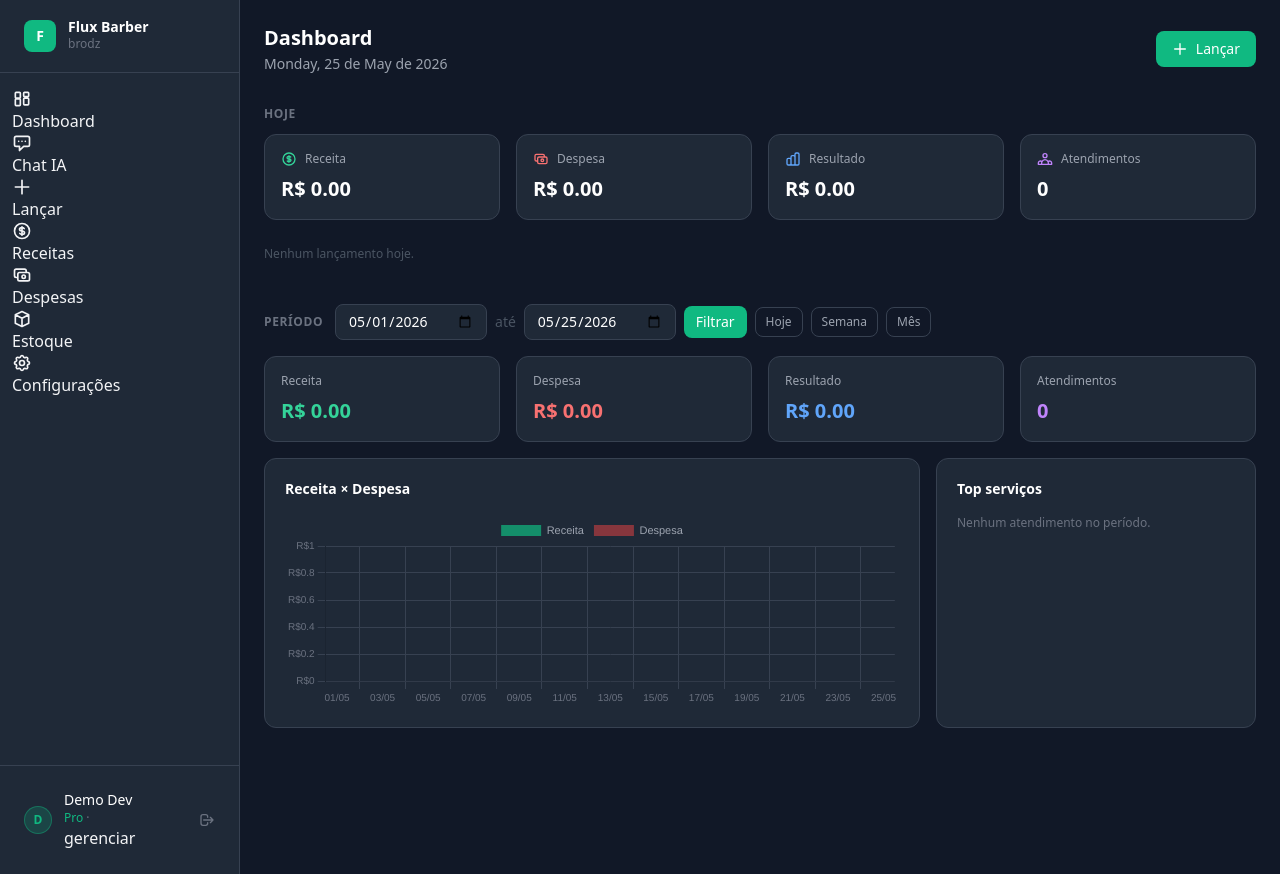
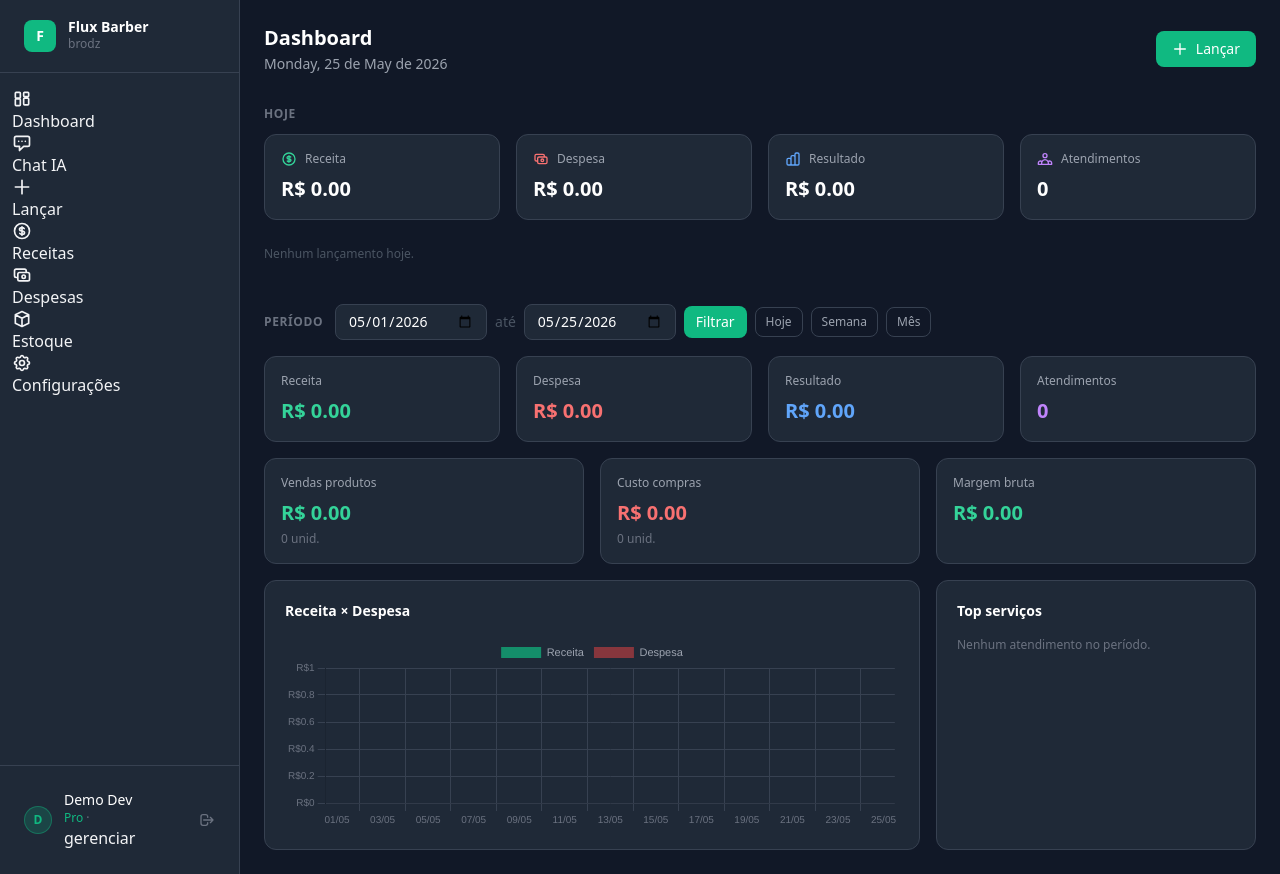
Before and after one commit to coniose/web_flux_barber, a Flask app: page / in a window 1280 px wide. Run offline with Flask 3, Linux system fonts and the light colour scheme; a user stored in the database is signed in; data comes from the database, SQL or seed files in the repository; data that the repository does not hold is empty; some libraries are stand-ins or nearby versions.

Commit message:
fix: sempre exibir cards de estoque na seção período do dashboard
Cards de Vendas produtos, Custo compras e Margem bruta ficavam ocultos
quando zerados, dando impressão de que o filtro não os cobria.

Co-Authored-By: Claude Sonnet 4.6 <noreply@anthropic.com>

```diff
--- a/web/templates/dashboard.html
+++ b/web/templates/dashboard.html
@@ -118,7 +118,7 @@
     <!-- KPIs de estoque do período -->
     {% set v_est = est_periodo["VENDA"]["total"] %}
     {% set c_est = est_periodo["COMPRA"]["total"] %}
-    {% if v_est > 0 or c_est > 0 %}
+    {% set margem_est = v_est - c_est %}
     <div class="mt-4 grid grid-cols-2 lg:grid-cols-3 gap-4">
       <div class="bg-gray-800 border border-gray-700 rounded-xl p-4">
         <p class="text-xs text-gray-400 mb-2">Vendas produtos</p>
@@ -130,15 +130,13 @@
         <p class="text-xl font-bold text-red-400">R$ {{ "%.2f"|format(c_est / 100) }}</p>
         <p class="text-xs text-gray-500 mt-1">{{ est_periodo["COMPRA"]["qtd"] }} unid.</p>
       </div>
-      {% set margem = v_est - c_est %}
       <div class="bg-gray-800 border border-gray-700 rounded-xl p-4">
         <p class="text-xs text-gray-400 mb-2">Margem bruta</p>
-        <p class="text-xl font-bold {{ 'text-emerald-400' if margem >= 0 else 'text-red-400' }}">
-          R$ {{ "%.2f"|format(margem / 100) }}
+        <p class="text-xl font-bold {{ 'text-emerald-400' if margem_est >= 0 else 'text-red-400' }}">
+          R$ {{ "%.2f"|format(margem_est / 100) }}
         </p>
       </div>
     </div>
-    {% endif %}
 
     <!-- Gráfico + Ranking -->
     <div class="mt-4 grid lg:grid-cols-3 gap-4">
```
